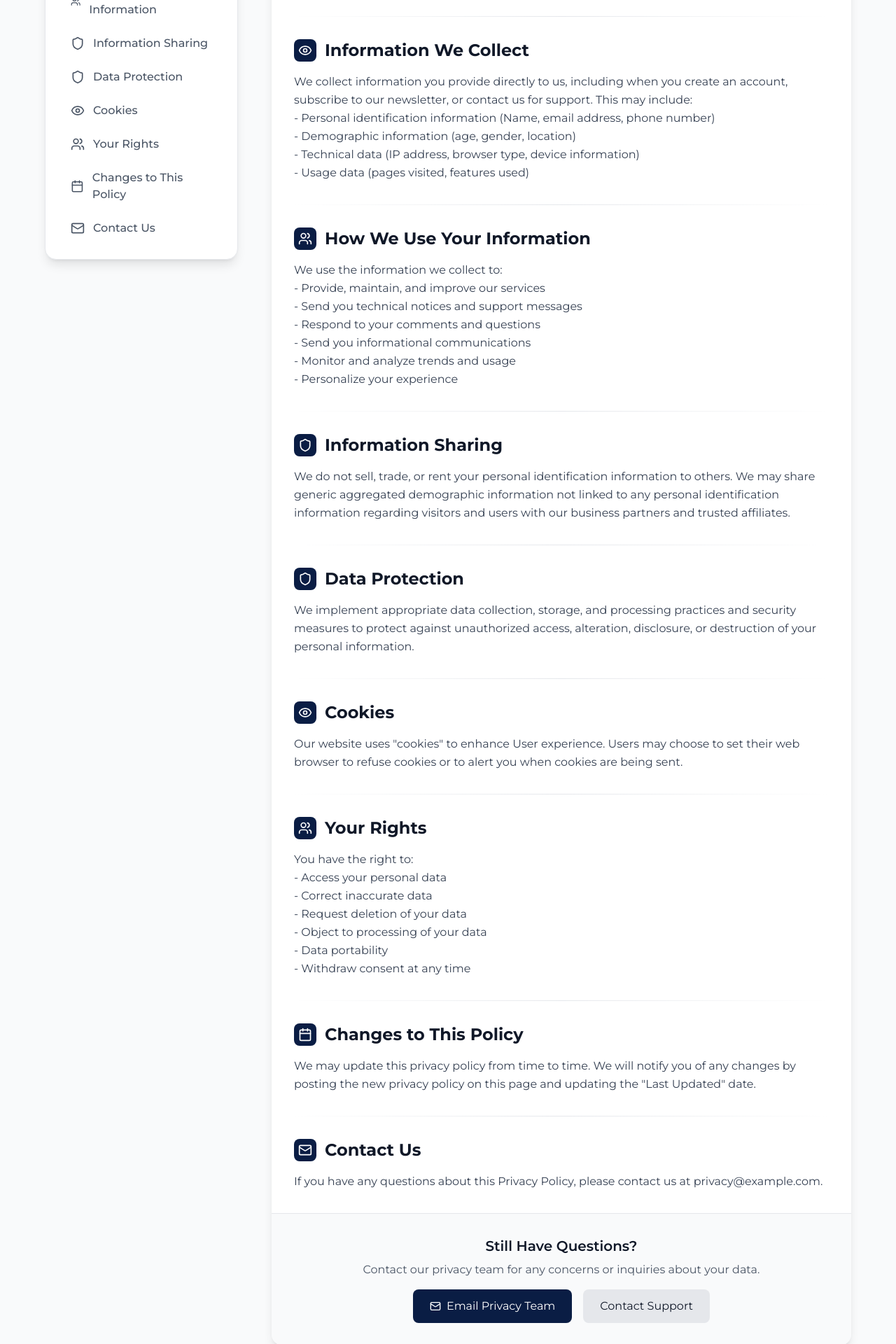
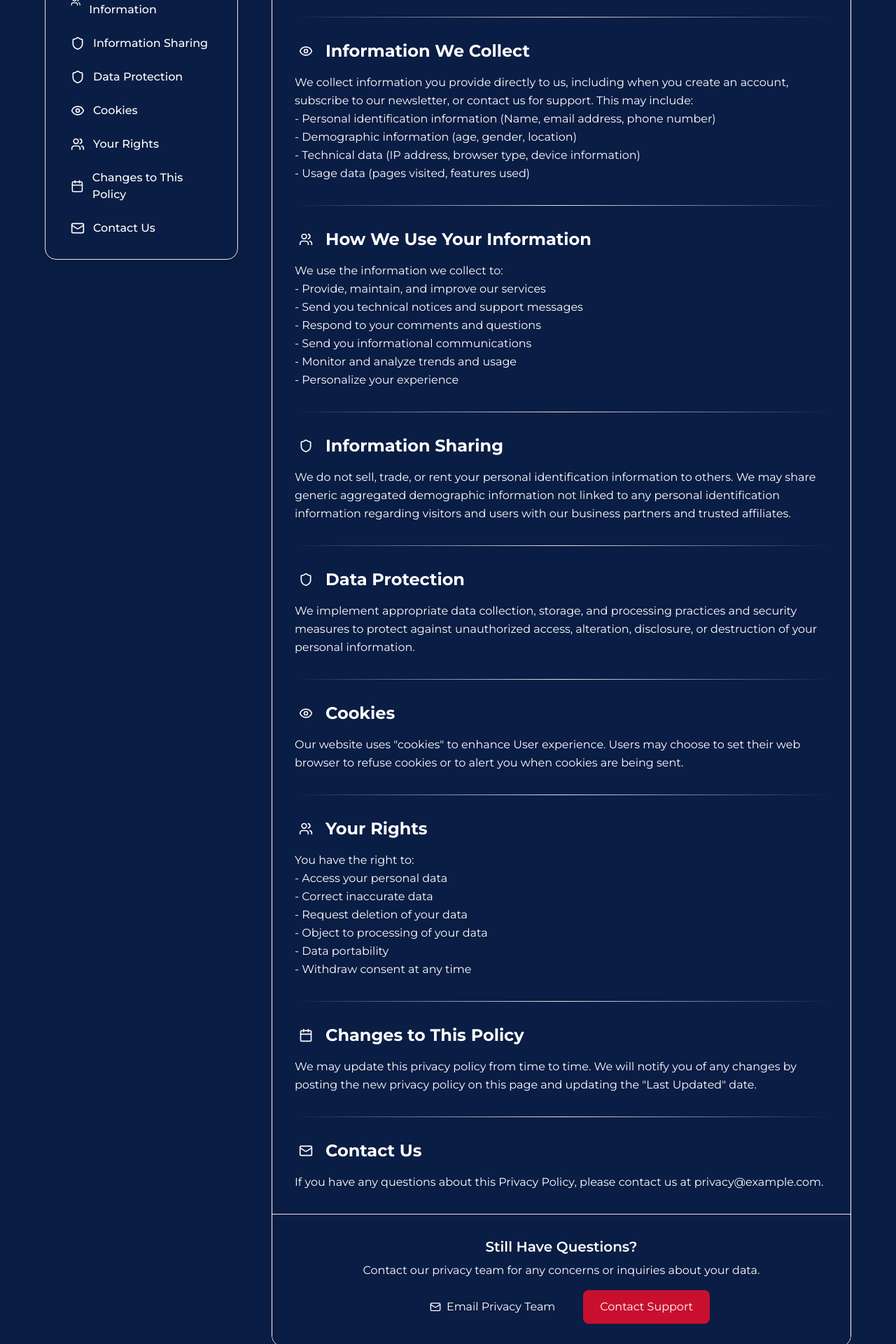
Before and after one commit to mehediakash/koroso, a React (Vite) app: page /privacy in a window 1280 px wide. Shown: the part 740-2660 px from the top of the page at 70% size. Built offline with nearby package versions, Linux system fonts and the light colour scheme.

Commit message:
fix privacy

```diff
--- a/src/pages/Privacy.jsx
+++ b/src/pages/Privacy.jsx
@@ -79,7 +79,7 @@ const Privacy = () => {
   ];
 
   return (
-    <div className="min-h-screen bg-gray-50 dark:bg-gray-900">
+    <div className="min-h-screen bg-primery dark:bg-white">
       <PageHeader
         title="Privacy Policy"
         description="Learn how we collect, use, and protect your personal information. Your privacy is our priority."
@@ -93,8 +93,8 @@ const Privacy = () => {
 
               {/* Sidebar Navigation */}
               <div className="lg:w-1/4">
-                <div className="sticky top-24 bg-white dark:bg-gray-800 rounded-2xl shadow-lg p-6 border border-gray-200 dark:border-gray-700">
-                  <h3 className="text-lg font-semibold text-gray-900 dark:text-white mb-4">On This Page</h3>
+                <div className="sticky top-24 bg-primery dark:bg-gray-800 rounded-2xl shadow-lg p-6 border border-gray-200 dark:border-white">
+                  <h3 className="text-lg font-semibold text-white dark:text-white mb-4">On This Page</h3>
                   <nav className="space-y-2">
                     {privacySections.map((section) => (
                       <button
@@ -105,8 +105,8 @@ const Privacy = () => {
                         }}
                         className={`w-full text-left px-3 py-2 rounded-lg transition-all duration-200 flex items-center gap-3 ${
                           activeSection === section.id
-                            ? 'bg-primery/10 text-primery border-l-4 border-primery'
-                            : 'text-gray-600 dark:text-gray-400 hover:text-gray-900 dark:hover:text-white hover:bg-gray-100 dark:hover:bg-gray-700'
+                            ? 'bg-white text-primery border-l-4 border-primery'
+                            : 'text-white dark:text-gray-400 hover:text-primery dark:hover:text-white hover:bg-gray-100 dark:hover:bg-white'
                         }`}
                       >
                         {section.icon}
@@ -119,7 +119,7 @@ const Privacy = () => {
 
               {/* Main Content */}
               <div className="lg:w-3/4">
-                <div className="bg-white dark:bg-gray-800 rounded-2xl shadow-lg overflow-hidden">
+                <div className="bg-primery border border-white dark:bg-gray-800 rounded-2xl shadow-lg overflow-hidden">
 
                   {/* Last Updated */}
                   <div className="bg-gradient-to-r from-primery to-primery px-6 py-4">
@@ -149,36 +149,36 @@ const Privacy = () => {
                           <div className="w-8 h-8 bg-gradient-to-r from-primery to-primery rounded-lg flex items-center justify-center text-white">
                             {section.icon}
                           </div>
-                          <h2 className="text-2xl font-bold text-gray-900 dark:text-white">
+                          <h2 className="text-2xl font-bold text-white dark:text-white">
                             {section.title}
                           </h2>
                         </div>
 
                         <div className="prose prose-lg dark:prose-invert max-w-none">
-                          <p className="text-gray-700 dark:text-gray-300 leading-relaxed whitespace-pre-line">
+                          <p className="text-white dark:text-gray-300 leading-relaxed whitespace-pre-line">
                             {section.content}
                           </p>
                         </div>
 
                         {index < privacySections.length - 1 && (
-                          <div className="w-full h-px bg-gradient-to-r from-transparent via-gray-200 dark:via-gray-700 to-transparent my-8"></div>
+                          <div className="w-full h-px bg-gradient-to-r from-transparent via-gray-200 dark:via-white to-transparent my-8"></div>
                         )}
                       </section>
                     ))}
                   </div>
 
                   {/* CTA Section */}
-                  <div className="bg-gray-50 dark:bg-gray-700/50 px-6 py-8 border-t border-gray-200 dark:border-gray-600">
+                  <div className="bg-primery dark:bg-white/50 px-6 py-8 border-t border-gray-200 dark:border-white">
                     <div className="text-center">
-                      <h3 className="text-xl font-semibold text-gray-900 dark:text-white mb-2">
+                      <h3 className="text-xl font-semibold text-white dark:text-white mb-2">
                         Still Have Questions?
                       </h3>
-                      <p className="text-gray-600 dark:text-gray-300 mb-4">
+                      <p className="text-white dark:text-gray-300 mb-4">
                         Contact our privacy team for any concerns or inquiries about your data.
                       </p>
                       <div className="flex flex-col sm:flex-row gap-4 justify-center">
                         <a
-                          href="mailto:privacy@example.com"
+                          href="mailto:privacy@otis.org"
                           className="inline-flex items-center gap-2 px-6 py-3 bg-primery text-white rounded-lg hover:bg-primery/90 transition-colors duration-200"
                         >
                           <Mail className="w-4 h-4" />
@@ -186,7 +186,7 @@ const Privacy = () => {
                         </a>
                         <a
                           href="/contact"
-                          className="inline-flex items-center gap-2 px-6 py-3 bg-gray-200 dark:bg-gray-600 text-gray-900 dark:text-white rounded-lg hover:bg-gray-300 dark:hover:bg-gray-500 transition-colors duration-200"
+                          className="inline-flex items-center gap-2 px-6 py-3 bg-red dark:bg-white text-white dark:text-white rounded-lg  dark:hover:bg-gray-500 transition-colors duration-200"
                         >
                           Contact Support
                         </a>
```
